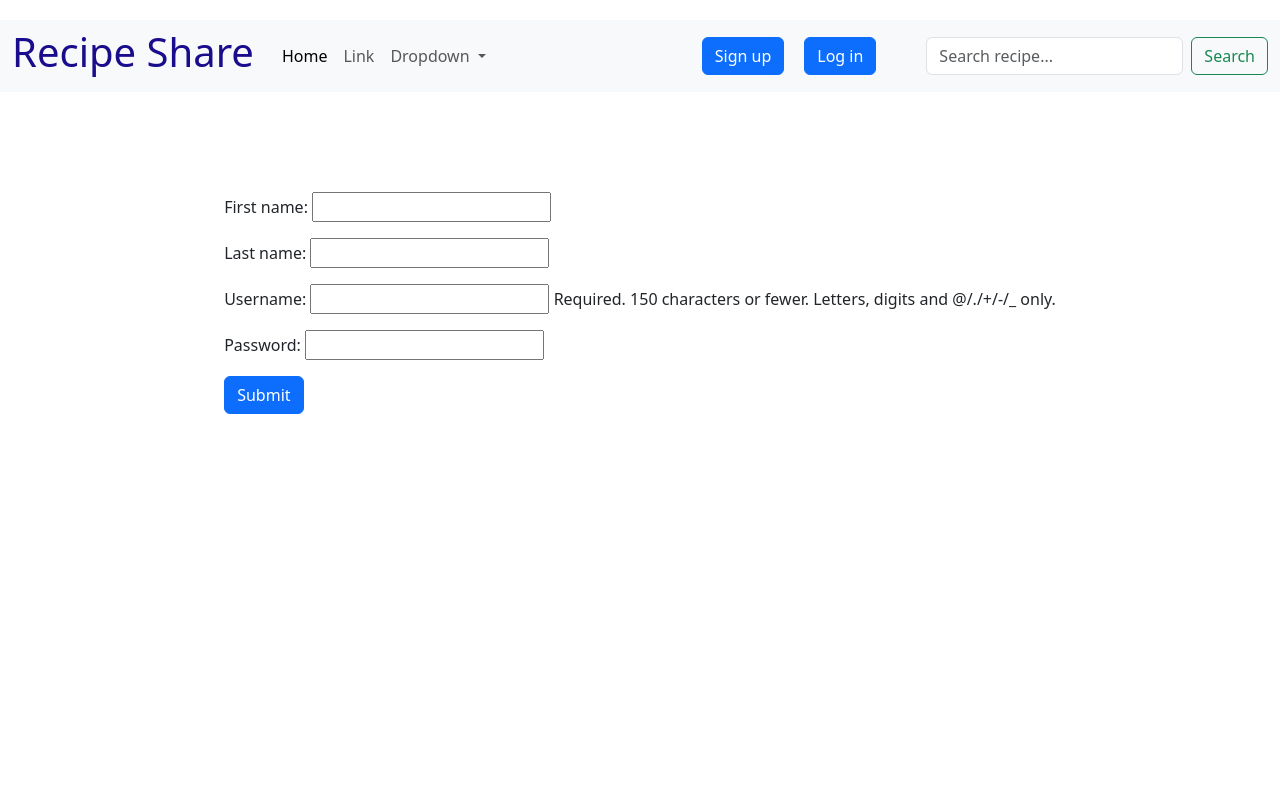
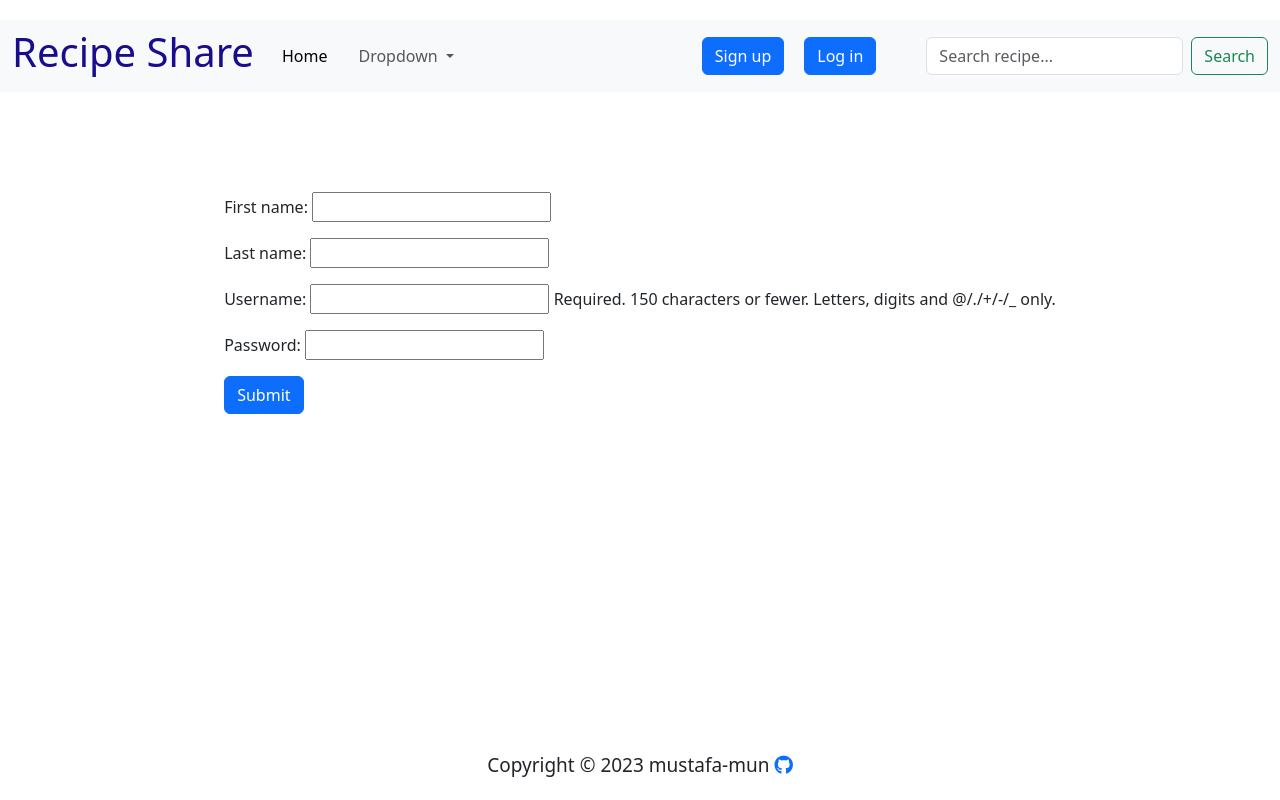
Before and after one commit to mustafa-mun/recipe-share, a Django app: page /sign-up/ in a window 1280 px wide. Run offline with Django 4.2, Linux system fonts and the light colour scheme; some libraries are stand-ins or nearby versions.

Commit message:
add stylesheets   Seperate the css

```diff
--- /dev/null
+++ b/RecipeShare/static/stylesheets/main.css
@@ -0,0 +1,32 @@
+body {
+  display: flex;
+  flex-direction: column;
+  align-items: center;
+  justify-content: center;
+  padding: 20px;
+}
+.header-div {
+  display: flex;
+  align-items: center;
+  gap: 20px;
+  margin-right: 50px;
+}
+
+h1 {
+  color: #190c8d;
+  margin-right: 20px;
+}
+
+nav {
+  width: 100vw;
+  margin-bottom: 100px;
+}
+
+footer {
+  position: absolute;
+  bottom: 5px;
+  font-size: 19px;
+}
+.nav-item {
+  margin-right: 15px;
+}
--- a/RecipeShare/templates/main.html
+++ b/RecipeShare/templates/main.html
@@ -10,37 +10,18 @@
       type="image/png"
       href="{% static 'images/favicon.png' %}"
     />
-    <style>
-      body {
-        display: flex;
-        flex-direction: column;
-        align-items: center;
-        justify-content: center;
-        padding: 20px;
-      }
-      .header-div {
-        display: flex;
-        align-items: center;
-        gap: 20px;
-        margin-right: 50px;
-      }
-
-      h1 {
-        color: #190c8d;
-        margin-right: 20px;
-      }
-
-      nav {
-        width: 100vw;
-        margin-bottom: 100px;
-      }
-    </style>
+    <link rel="stylesheet" href="{% static 'stylesheets/main.css' %}" />
     <link
       href="https://cdn.jsdelivr.net/npm/bootstrap@5.3.1/dist/css/bootstrap.min.css"
       rel="stylesheet"
       integrity="sha384-4bw+/aepP/YC94hEpVNVgiZdgIC5+VKNBQNGCHeKRQN+PtmoHDEXuppvnDJzQIu9"
       crossorigin="anonymous"
     />
+    <script
+      src="https://kit.fontawesome.com/9864d609d0.js"
+      crossorigin="anonymous"
+    ></script>
+
     <script
       src="https://cdn.jsdelivr.net/npm/bootstrap@5.3.1/dist/js/bootstrap.bundle.min.js"
       integrity="sha384-HwwvtgBNo3bZJJLYd8oVXjrBZt8cqVSpeBNS5n7C8IVInixGAoxmnlMuBnhbgrkm"
@@ -78,9 +59,18 @@
             <li class="nav-item">
               <a class="nav-link active" href="#">Create Recipe</a>
             </li>
-            {% else %}
+            {% endif %} {% if user.is_superuser %}
             <li class="nav-item">
-              <a class="nav-link" href="#">Link</a>
+              <a class="nav-link active" href="#">Create Recipe Type</a>
+            </li>
+            <li class="nav-item">
+              <a class="nav-link active" href="#">Create Ingredient</a>
+            </li>
+            <li class="nav-item">
+              <a class="nav-link active" href="#">Create Main Ingredient</a>
+            </li>
+            <li class="nav-item">
+              <a class="nav-link active" href="#">Create Prep Time</a>
             </li>
             {% endif %}
             <li class="nav-item dropdown">
@@ -138,5 +128,13 @@
     </nav>
 
     {% block content %} {% endblock %}
+    <footer>
+      <p>
+        Copyright &#169; 2023 mustafa-mun
+        <a href="https://github.com/mustafa-mun" target="_blank">
+          <i class="fab fa-github"></i>
+        </a>
+      </p>
+    </footer>
   </body>
 </html>
```
